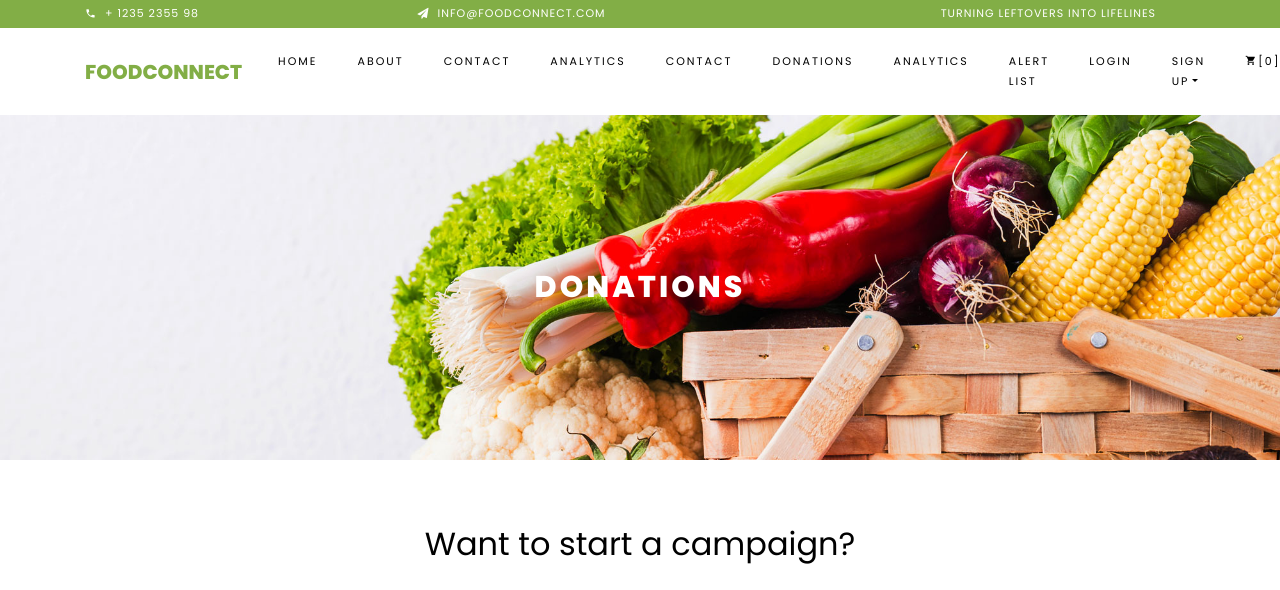
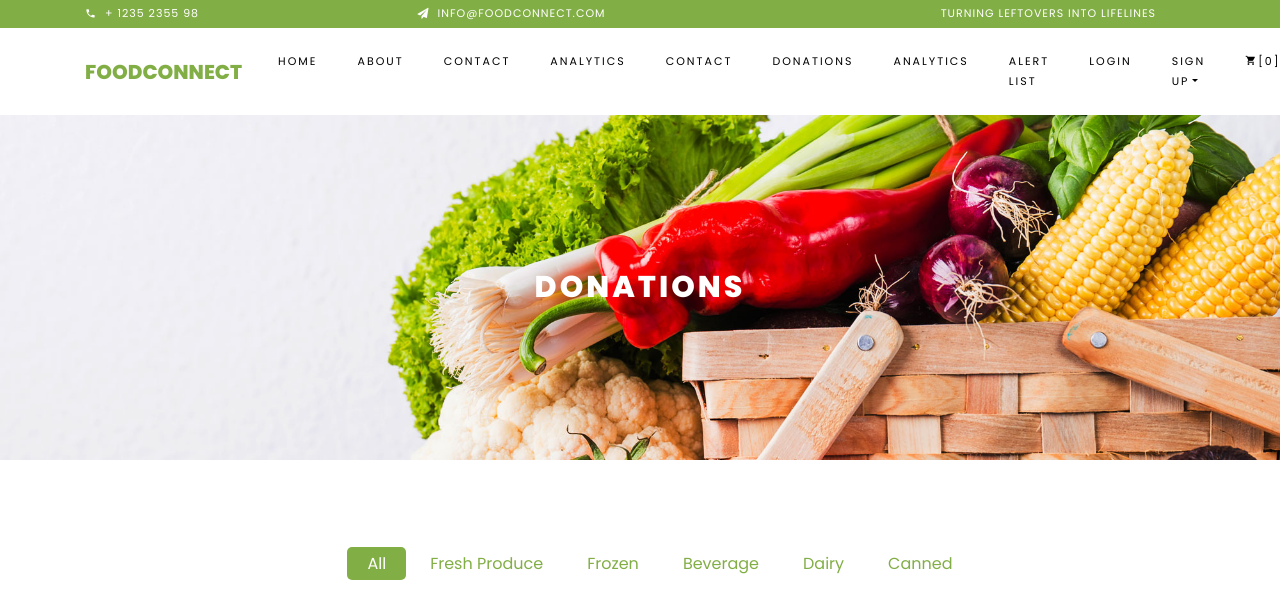
Before and after one commit to ShaneDsouza4/FoodConnect, a Django app: page /donations/ in a window 1280 px wide; the page is wider, and only the part inside the window is pictured. Shown: the top 590 px of that part. Run offline with Django 5.2, Linux system fonts and the light colour scheme; data comes from the database, SQL or seed files in the repository; both versions use the stored data as it was after the commit; some libraries are stand-ins or nearby versions; some web fonts are replaced.

Commit message:
Product listing

```diff
--- a/donations/admin.py
+++ b/donations/admin.py
@@ -1,6 +1,8 @@
 from django.contrib import admin
 
-from donations.models import Donation
+from donations.models import Donation, Category, Product
 
 # Register your models here.
 admin.site.register(Donation)
+admin.site.register(Category)
+admin.site.register(Product)
--- a/donations/models.py
+++ b/donations/models.py
@@ -1,3 +1,5 @@
+from email.policy import default
+
 from django.contrib.auth.models import User
 from django.db import models
 
@@ -18,3 +20,31 @@ class Donation(models.Model):
     description = models.TextField(blank=True, null=True)
     is_active = models.BooleanField(default=True)
     last_updated = models.DateTimeField(auto_now=True)
+
+class Category(models.Model):
+    name = models.CharField(max_length=100, unique=True)
+
+    def __str__(self):
+        return self.name
+
+class Product(models.Model):
+    UNIT_CHOICES = [
+        ('g', 'Grams'),
+        ('kg', 'Kilograms'),
+        ('liters', 'Liters'),
+        ('ml', 'Milliliters'),
+    ]
+    name = models.CharField(max_length=100)
+    donated_by = models.ForeignKey(User, on_delete=models.SET_NULL, null=True)
+    description = models.TextField(null=True, blank=True)
+    category = models.ForeignKey(Category, on_delete=models.CASCADE, related_name='products')
+    quantity = models.PositiveIntegerField()
+    weight = models.PositiveIntegerField()
+    unit = models.CharField(max_length=10, choices=UNIT_CHOICES)
+    rating = models.PositiveIntegerField(default=0)
+    amount_donated = models.PositiveIntegerField(default=0)
+    expiry_date = models.DateField(blank=True, null=True)
+    image=models.URLField(max_length=300, default='https://img.freepik.com/premium-vector/hand-drawn-food-bank-illustration_23-2149323575.jpg?w=1060')
+
+    def __str__(self):
+        return self.name
--- a/donations/urls.py
+++ b/donations/urls.py
@@ -4,6 +4,8 @@ from . import views
 
 urlpatterns = [
     path('', views.donations_view, name='donations' ),
+    # path('category/<int:category_id>/', views.product_list_by_category, name='product_list_by_category'),
+
     path('create/', views.create_donation, name='create-donation' ),
 
 ]
--- a/donations/views.py
+++ b/donations/views.py
@@ -1,15 +1,25 @@
 from django.contrib.auth.decorators import login_required
+from django.core.paginator import Paginator
 from django.shortcuts import render, redirect
 from django.contrib import messages
 
 from .forms import CreateDonationForm
-from donations.models import Donation
+from donations.models import Donation, Category, Product
 
 
 # Create your views here.
+
 def donations_view(request):
-    donations = Donation.objects.filter(is_active=True)  # Fetch active alerts
-    return render(request, '../templates/donations/donations.html', {'donations':donations})
+    categories = Category.objects.all()
+    category_id = request.GET.get('category_id')
+    if category_id:
+        products = Product.objects.filter(category_id=category_id)
+    else:
+        products = Product.objects.all()
+    paginator = Paginator(products, 8)
+    page_number = request.GET.get('page', 1)
+    page_obj = paginator.get_page(page_number)
+    return render(request, '../templates/donations/donations.html', {'products':page_obj, 'categories': categories, 'page_obj': page_obj,'current_category': int(category_id) if category_id else None,})
 
 @login_required
 def create_donation(request):
--- a/templates/donations/donations.html
+++ b/templates/donations/donations.html
@@ -12,52 +12,83 @@
             </div>
         </div>
     </div>
-    <section class="testimony-section" style="padding: 4em 0">
-      <div class="container" >
-        <div class="row text-center" >
-          <div class="col-md-6 offset-md-3">
-            <h2 class="mb-4">Want to start a campaign?</h2>
-            <a href="{% url 'create-donation' %}" class="btn btn-primary">Submit Request</a>
+
+    <section class="ftco-section">
+        <div class="container">
+            <div class="row justify-content-center">
+                <div class="col-md-10 mb-5 text-center">
+                    <ul class="product-category">
+                        <li>
+                            <a href="{% url 'donations' %}" class="{% if not current_category %}active{% endif %}">All</a>
+                        </li>
+
+                        {% for category in categories %}
+                            <li>
+                                <a href="{% url 'donations' %}?category_id={{ category.id }}"
+                                   class="{% if current_category == category.id %}active{% endif %}">
+                                    {{ category.name }}
+                                </a>
+                            </li>
+                        {% endfor %}
+                    </ul>
+                </div>
+            </div>
+
+            {% if products %}
+                <div class="row">
+                    {% for product in products %}
+                        {% if forloop.counter0|divisibleby:4 %}
+                        <div class="row">
+                        {% endif %}
+
+                        <div class="col-md-6 col-lg-3 ftco-animate">
+                            <div class="product py-3 pb-4 px-3 d-flex flex-column align-items-center justify-content-between" style="height: 100%;">
+                                <a href="#" class="img-prod">
+                                    <img class="img-fluid" src="{{ product.image }}" alt="{{ product.name }}">
+                                </a>
+                                <div class="text text-center">
+                                    <h3><a href="#">{{ product.name }}</a></h3>
+                                    <p><a href="#">by {{ product.donated_by }}</a></p>
                                 </div>
                             </div>
                         </div>
-    </section>
-    <section class="testimony-section" >
-        <div class="container">
-            <div class="row mb-5 pb-3">
-                <div class="col-md-12">
-                    <h2 class="mb-4 text-center">Donate now!</h2>
-                    <table class="table table-bordered table-striped">
-                        <thead>
-                            <tr>
-                                <th>Food Bank Name</th>
-                                <th>Item</th>
-                                <th>Quantity Needed</th>
-                                <th>Description</th>
-                                <th>Action</th>
-                            </tr>
-                        </thead>
-                        <tbody>
-                            {% for donation in donations %}
-                            <tr>
-                                <td>{{ donation.created_by }}</td>
-                                <td>{{ donation.item }}</td>
-                                <td>{{ donation.quantity }}</td>
-                                <td>{{ donation.description }}</td>
-                                <td>
-                                    <a href="{% url 'donate' donation.id %}" class="btn btn-primary">Donate</a>
 
-                                </td>
-                            </tr>
-                            {% empty %}
-                            <tr>
-                                <td colspan="5" class="text-center">No donations available.</td>
-                            </tr>
+                        {% if forloop.counter|divisibleby:4 or forloop.last %}
+                        </div>
+                        {% endif %}
                     {% endfor %}
-                        </tbody>
-                    </table>
+                </div>
+
+                <div class="row mt-5">
+                    <div class="col text-center">
+                        <div class="block-27">
+                            <ul>
+                                {% if page_obj.has_previous %}
+                                    <li><a href="?page={{ page_obj.previous_page_number }}">&lt;</a></li>
+                                {% endif %}
+
+                                {% for num in page_obj.paginator.page_range %}
+                                    {% if page_obj.number == num %}
+                                        <li class="active"><span>{{ num }}</span></li>
+                                    {% else %}
+                                        <li><a href="?page={{ num }}">{{ num }}</a></li>
+                                    {% endif %}
+                                {% endfor %}
+
+                                {% if page_obj.has_next %}
+                                    <li><a href="?page={{ page_obj.next_page_number }}">&gt;</a></li>
+                                {% endif %}
+                            </ul>
                         </div>
                     </div>
+                </div>
+            {% else %}
+                <div class="row mt-5">
+                    <div class="col text-center">
+                        <p>No products found, <a href="{% url 'donate' %}">Donate now!</a></p>
+                    </div>
+                </div>
+            {% endif %}
         </div>
     </section>
 
```
Also changed, not shown: db.sqlite3. Lines whose indentation alone changed are shown as unchanged.
